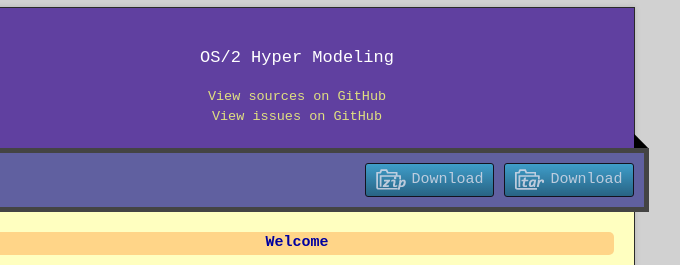
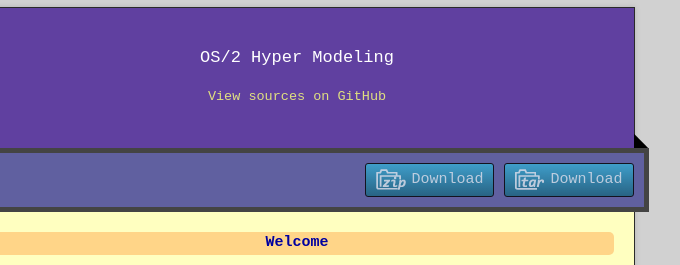
Before and after one commit to rdpe/ohm, a plain HTML site: page index.html in a window 1280 px wide. Shown: the part 101-366 px from the top of the page, 343-1023 px from the left. Drawn offline with nearby package versions, Linux system fonts and the light colour scheme.

Commit message:
Oops, don't want an issue-link yet...

```diff
--- a/index.html
+++ b/index.html
@@ -30,7 +30,7 @@
 <p class="tagline">OS/2 Hyper Modeling</p>
 <p>
 <a style="color:#e0e080;" href="https://github.com/rdpe/ohm" class="code.no">View sources on GitHub</a><br>
-<a style="color:#e0e080;" href="https://github.com/rdpe/ohm/issues" class="code.no">View issues on GitHub</a><br>
+<!--a style="color:#e0e080;" href="https://github.com/rdpe/ohm/issues" class="code.no">View issues on GitHub</a--><br>
 </p>
 <div id="main" role="main">
 <div class="download-bar">
```
